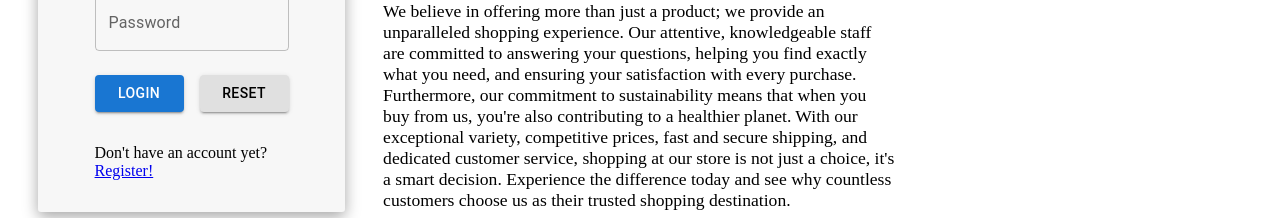
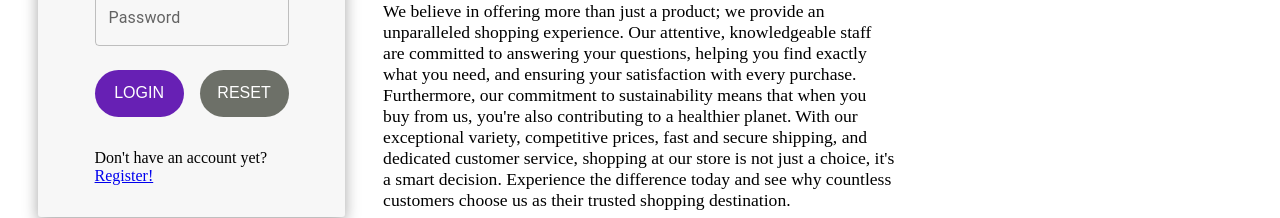
Before and after one commit to ilan-moroz/Project-Store, a React (Create React App) app in the folder Client/: page / in a window 1280 px wide. Shown: the part 475-693 px from the top of the page. Built offline with nearby package versions, Linux system fonts and the light colour scheme.

Commit message:
button style

```diff
--- a/Client/src/components/Login.tsx
+++ b/Client/src/components/Login.tsx
@@ -1,4 +1,4 @@
-import { Avatar, Button, Typography } from "@mui/material";
+import { Avatar, Typography } from "@mui/material";
 import { useForm } from "react-hook-form";
 import LoginIcon from "@mui/icons-material/Login";
 import "../styles/login.css";
@@ -53,12 +53,12 @@ export const Login = () => {
             helperText={errors.password?.message}
           />
           <div className="login__form--buttons">
-            <Button variant="contained" type="submit">
-              Login
-            </Button>
-            <Button variant="contained" color="inherit" type="reset">
-              Reset
-            </Button>
+            <button className="login_submit-button" type="submit">
+              login
+            </button>
+            <button className="login_reset-button" type="reset">
+              reset
+            </button>
           </div>
         </form>
         <div className="login__registerLink ">
--- a/Client/src/styles/login.css
+++ b/Client/src/styles/login.css
@@ -25,3 +25,41 @@
   margin: 2rem auto 0;
   width: fit-content;
 }
+
+/* button design */
+.login_submit-button:link,
+.login_submit-button:visited,
+.login_submit-button,
+.login_reset-button:link,
+.login_reset-button:visited,
+.login_reset-button {
+  text-transform: uppercase;
+  text-decoration: none;
+  padding: 0.9rem;
+  border-radius: 10rem;
+  transition: all 0.2s;
+  font-size: 1rem;
+  border: none;
+  cursor: pointer;
+  color: white;
+}
+
+.login_submit-button {
+  background-color: rgb(103, 32, 180);
+}
+
+.login_reset-button {
+  background-color: rgb(109, 112, 104);
+}
+
+.login_submit-button:hover,
+.login_reset-button:hover {
+  transform: translateY(-0.25rem);
+  box-shadow: 0px 0.7rem 1.5rem rgba(0, 0, 0, 0.5);
+}
+
+.login_submit-button:active,
+.login_reset-button:active {
+  transform: translateY(-0.1rem);
+  box-shadow: 0px 0.35rem 0.75rem rgba(0, 0, 0, 0.5);
+}
```
